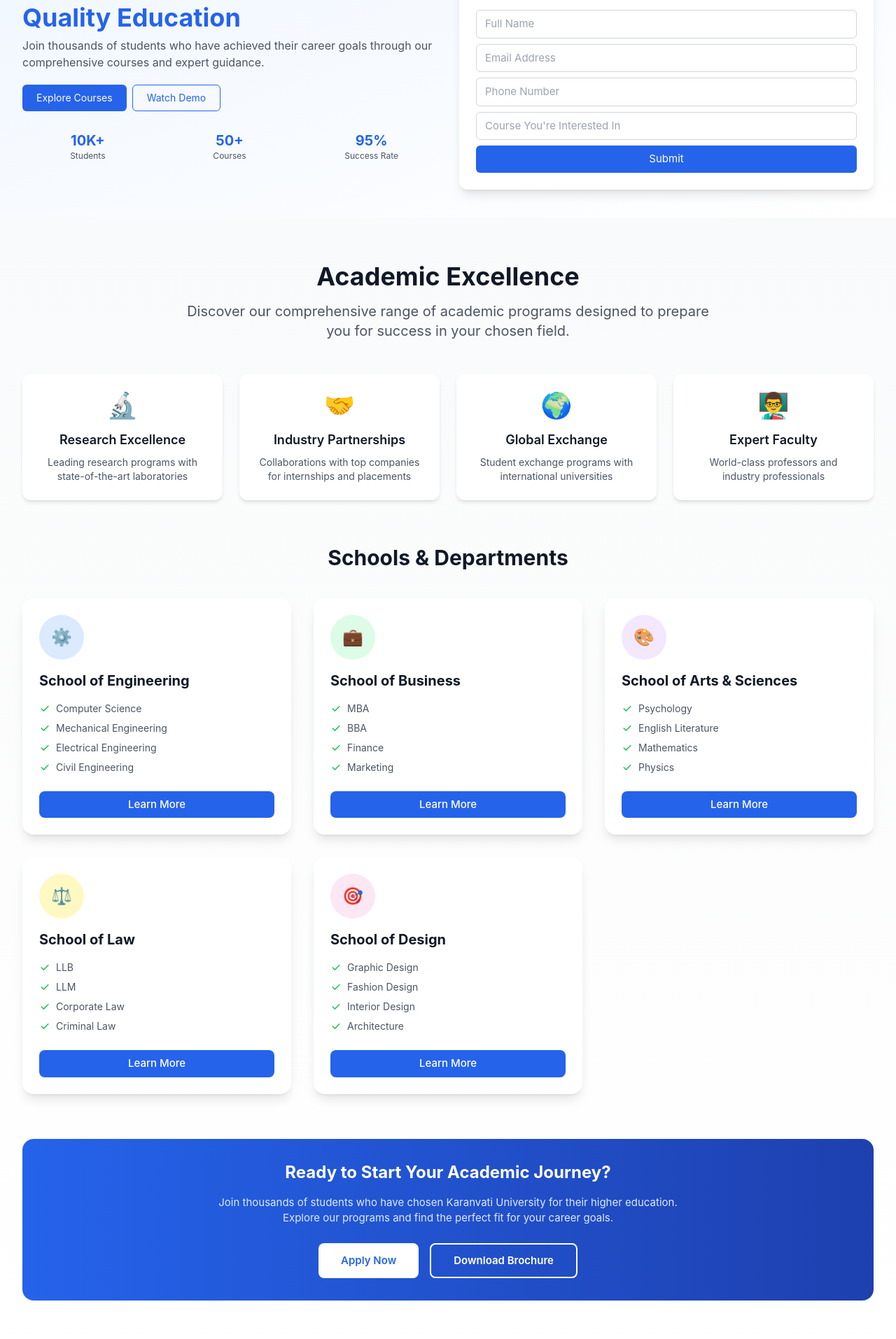
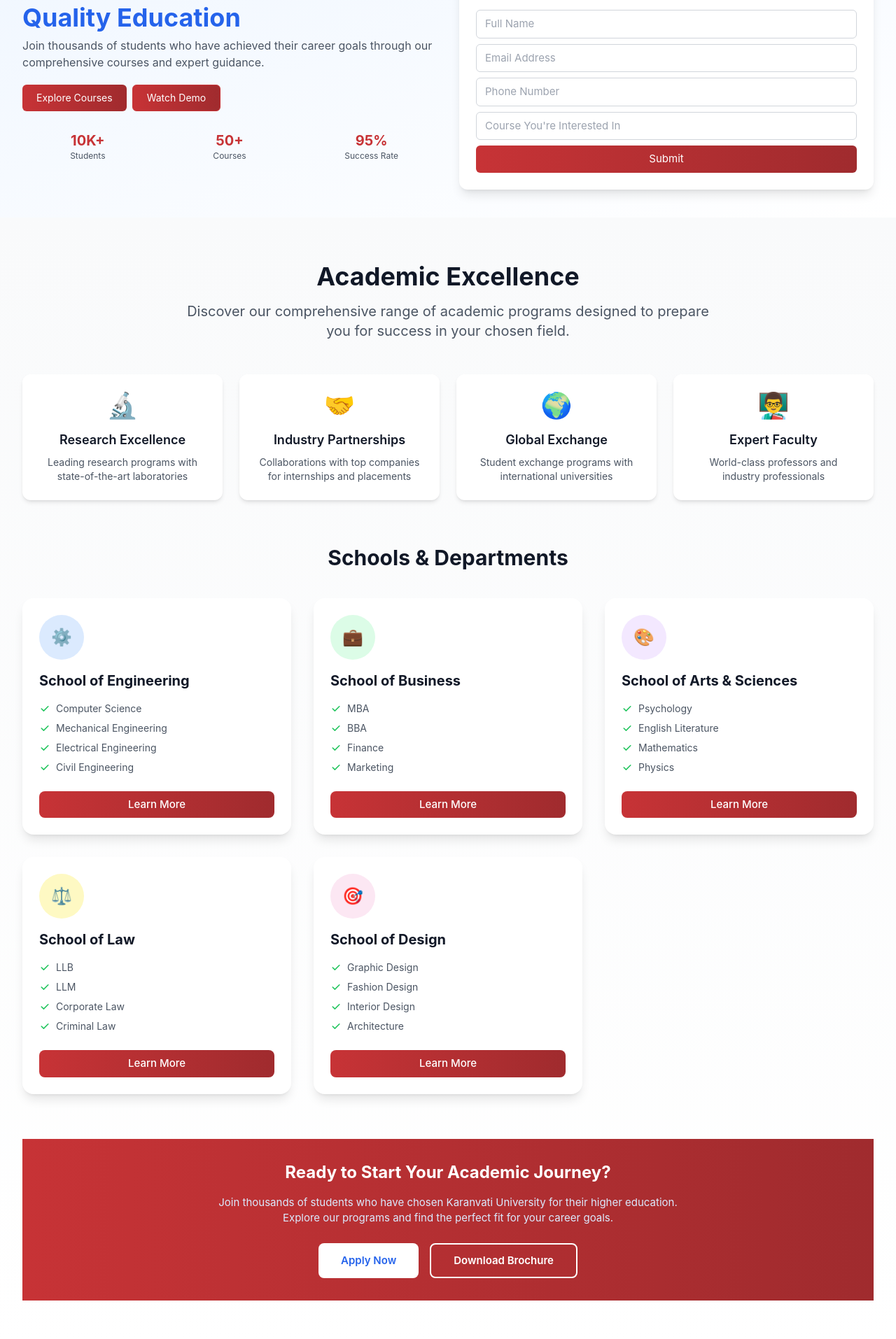
Before and after one commit to CoderBhawani/oriental-university-aug, a React (Create React App) app: page / in a window 1280 px wide. Shown: the part 146-2060 px from the top of the page at 70% size. Built offline with nearby package versions, Linux system fonts and the light colour scheme; the HTML template or start-up script is replaced by a standard one.

Commit message:
6th commit

```diff
--- a/src/components/About.js
+++ b/src/components/About.js
@@ -72,7 +72,7 @@ const About = () => {
               className="text-center bg-white rounded-lg p-4 border border-gray-200 animate-on-scroll card-modern"
               style={{ animationDelay: `${index * 0.1}s` }}
             >
-              <div className="text-2xl font-bold text-primary-600 mb-1">{stat.number}</div>
+              <div className="text-2xl font-bold text-primary-600 mb-1" style={{ color: '#C73336' }}>{stat.number}</div>
               <div className="text-sm text-gray-600">{stat.label}</div>
             </div>
           ))}
--- a/src/components/Academics.js
+++ b/src/components/Academics.js
@@ -136,7 +136,7 @@ const Academics = () => {
                     ))}
                   </div>
 
-                  <button className="mt-6 w-full bg-blue-600 text-white py-2 rounded-lg hover:bg-blue-700 transition duration-200 font-medium">
+                  <button className="mt-6 w-full bg-blue-600 text-white py-2 rounded-lg hover:bg-blue-700 transition duration-200 font-medium"style={{ background: 'linear-gradient(to right, #C73336, #A02B2E)' }}>
                     Learn More
                   </button>
                 </div>
@@ -146,8 +146,8 @@ const Academics = () => {
         </div>
 
         {/* Call to Action */}
-        <div className="text-center mt-16 animate-on-scroll">
-          <div className="bg-gradient-to-r from-blue-600 to-blue-800 rounded-2xl p-8 text-white">
+        <div className="text-center mt-16 animate-on-scroll"style={{ background: 'linear-gradient(to right, #C73336, #A02B2E)' }}>
+          <div className="rounded-2xl p-8 text-white"style={{ background: 'linear-gradient(to right, #C73336, #A02B2E)' }}>
             <h3 className="text-2xl font-bold mb-4">Ready to Start Your Academic Journey?</h3>
             <p className="text-blue-100 mb-6 max-w-2xl mx-auto">
               Join thousands of students who have chosen Karanvati University for their higher education.
--- a/src/components/CampusLife.js
+++ b/src/components/CampusLife.js
@@ -143,11 +143,11 @@ const CampusLife = () => {
 
           <div className="grid grid-cols-2 md:grid-cols-4 gap-8">
             <div className="text-center">
-              <div className="text-3xl font-bold mb-2">500+</div>
+              <div className="text-3xl font-bold mb-2" style={{ background: 'linear-gradient(to right, #C73336, #A02B2E)' }}>500+</div>
               <div className="text-blue-200 text-sm">Acres Campus</div>
             </div>
             <div className="text-center">
-              <div className="text-3xl font-bold mb-2">50+</div>
+              <div className="text-3xl font-bold mb-2" style={{ background: 'linear-gradient(to right, #C73336, #A02B2E)' }}>50+</div>
               <div className="text-blue-200 text-sm">Student Clubs</div>
             </div>
             <div className="text-center">
@@ -173,7 +173,8 @@ const CampusLife = () => {
             <div className="flex flex-col sm:flex-row gap-4 justify-center">
               <button
                 onClick={openEnquiryModal}
-                className="bg-blue-600 text-white px-8 py-3 rounded-lg font-semibold hover:bg-blue-700 transition duration-200"
+                style={{ background: 'linear-gradient(to right, #C73336, #A02B2E)' }}
+                className="text-white px-8 py-3 rounded-lg font-semibold hover:bg-blue-700 transition duration-200"
               >
                 Virtual Campus Tour
               </button>
--- a/src/components/Facilities.js
+++ b/src/components/Facilities.js
@@ -91,6 +91,7 @@ const Facilities = () => {
             <div className="text-center lg:text-right">
               <button
                 onClick={openEnquiryModal}
+                style={{ background: 'linear-gradient(to right, #C73336, #A02B2E)' }}
                 className="bg-primary-600 text-white px-4 py-2 rounded-md font-medium hover:bg-primary-700 transition duration-200 text-sm"
               >
                 Schedule Campus Tour
--- a/src/components/Footer.js
+++ b/src/components/Footer.js
@@ -68,7 +68,7 @@ const Footer = () => {
                 <svg className="w-5 h-5 text-primary-400" fill="currentColor" viewBox="0 0 20 20">
                   <path fillRule="evenodd" d="M5.05 4.05a7 7 0 119.9 9.9L10 18.9l-4.95-4.95a7 7 0 010-9.9zM10 11a2 2 0 100-4 2 2 0 000 4z" clipRule="evenodd"/>
                 </svg>
-                <span className="text-gray-300">karanvati</span>
+                <span className="text-gray-300">Karanvati University</span>
               </div>
               <div className="flex items-center space-x-3">
                 <svg className="w-5 h-5 text-primary-400" fill="currentColor" viewBox="0 0 20 20">
@@ -82,7 +82,7 @@ const Footer = () => {
                   <path d="M2.003 5.884L10 9.882l7.997-3.998A2 2 0 0016 4H4a2 2 0 00-1.997 1.884z"/>
                   <path d="M18 8.118l-8 4-8-4V14a2 2 0 002 2h12a2 2 0 002-2V8.118z"/>
                 </svg>
-                <span className="text-gray-300">info@karanvati.edu</span>
+                <span className="text-gray-300">info@karanvati.edu.in</span>
               </div>
             </div>
           </div>
--- a/src/components/HiringPartner.js
+++ b/src/components/HiringPartner.js
@@ -48,17 +48,17 @@ const HiringPartner = () => {
         <div className="bg-white rounded-xl shadow-lg p-8 card-modern">
           <div className="grid grid-cols-1 md:grid-cols-3 gap-8 text-center">
             <div className="space-y-2">
-              <div className="text-4xl font-bold text-primary-600">95%</div>
+              <div className="text-4xl font-bold text-primary-600"style={{ color: '#C73336' }}>95%</div>
               <div className="text-lg font-semibold text-gray-800">Placement Rate</div>
               <div className="text-gray-600">Students placed within 6 months</div>
             </div>
             <div className="space-y-2">
-              <div className="text-4xl font-bold text-primary-600">₹8.5L</div>
+              <div className="text-4xl font-bold text-primary-600"style={{ color: '#C73336' }}>₹8.5L</div>
               <div className="text-lg font-semibold text-gray-800">Average Package</div>
               <div className="text-gray-600">Starting salary for our graduates</div>
             </div>
             <div className="space-y-2">
-              <div className="text-4xl font-bold text-primary-600">500+</div>
+              <div className="text-4xl font-bold text-primary-600"style={{ color: '#C73336' }}>500+</div>
               <div className="text-lg font-semibold text-gray-800">Partner Companies</div>
               <div className="text-gray-600">Actively hiring our students</div>
             </div>
@@ -76,6 +76,7 @@ const HiringPartner = () => {
           <div className="flex flex-col sm:flex-row gap-4 justify-center">
             <button
               onClick={openEnquiryModal}
+              style={{ background: 'linear-gradient(to right, #C73336, #A02B2E)' }}
               className="bg-primary-600 text-white px-8 py-3 rounded-lg font-semibold hover:bg-primary-700 transition duration-300 btn-modern"
             >
               View Placement Records
--- a/src/components/HomeBanner.js
+++ b/src/components/HomeBanner.js
@@ -47,7 +47,8 @@ const HomeBanner = () => {
               <button
                 onClick={openEnquiryModal}
                 type="submit"
-                className="w-full text-sm bg-primary-600 text-white rounded-md px-4 py-2 hover:bg-primary-700"
+                className="w-full text-white rounded-md px-4 py-2 hover:opacity-90"
+                style={{ background: 'linear-gradient(to right, #C73336, #A02B2E)' }}
               >
                 Submit
               </button>
@@ -71,13 +72,15 @@ const HomeBanner = () => {
             <div className="flex flex-col sm:flex-row gap-2">
               <button
                 onClick={openEnquiryModal}
-                className="bg-primary-600 text-white px-5 py-2 rounded-md text-sm hover:bg-primary-700"
+                className="text-white px-5 py-2 rounded-md text-sm hover:opacity-90"
+                style={{ background: 'linear-gradient(to right, #C73336, #A02B2E)' }}
               >
                 Explore Courses
               </button>
               <button
                 onClick={openEnquiryModal}
-                className="border border-primary-600 text-primary-600 px-5 py-2 rounded-md text-sm hover:bg-primary-50"
+                className="border text-white px-5 py-2 rounded-md text-sm hover:opacity-90"
+                style={{ borderColor: '#C73336', background: 'linear-gradient(to right, #C73336, #A02B2E)' }}
               >
                 Watch Demo
               </button>
@@ -86,15 +89,15 @@ const HomeBanner = () => {
             {/* Stats */}
             <div className="grid grid-cols-3 gap-4 pt-2">
               <div className="text-center">
-                <div className="text-xl font-bold text-primary-600">10K+</div>
+                <div className="text-xl font-bold" style={{ color: '#C73336' }}>10K+</div>
                 <div className="text-xs text-gray-600">Students</div>
               </div>
               <div className="text-center">
-                <div className="text-xl font-bold text-primary-600">50+</div>
+                <div className="text-xl font-bold" style={{ color: '#C73336' }}>50+</div>
                 <div className="text-xs text-gray-600">Courses</div>
               </div>
               <div className="text-center">
-                <div className="text-xl font-bold text-primary-600">95%</div>
+                <div className="text-xl font-bold" style={{ color: '#C73336' }}>95%</div>
                 <div className="text-xs text-gray-600">Success Rate</div>
               </div>
             </div>
@@ -142,7 +145,8 @@ const HomeBanner = () => {
                     window.open('https://wa.me/918003057560', '_blank')
                   }
                   type="button"
-  className="w-full bg-primary-600 text-white rounded-md px-4 py-2 hover:bg-primary-700"
+                  className="w-full text-white rounded-md px-4 py-2 hover:opacity-90"
+                  style={{ background: 'linear-gradient(to right, #C73336, #A02B2E)' }}
                 >
                   Submit
                 </button>
```
Lines whose indentation alone changed are shown as unchanged.
